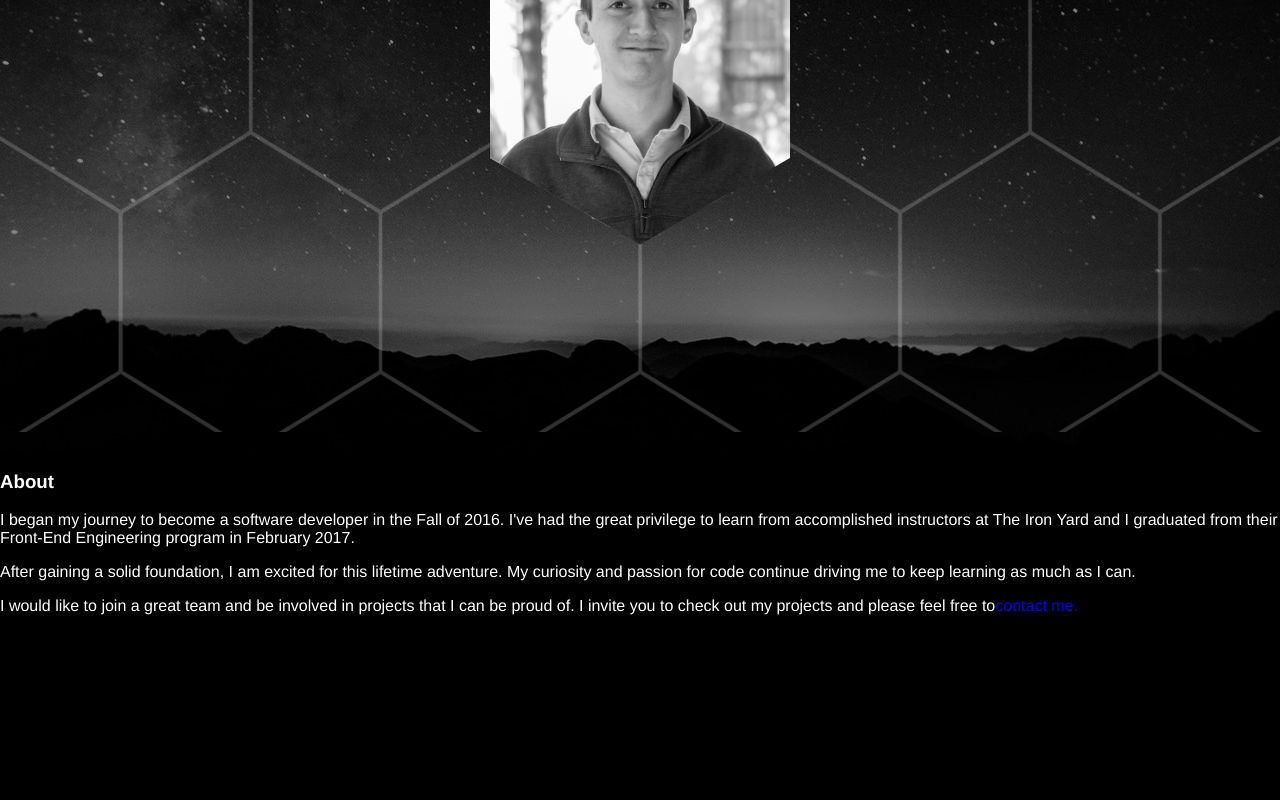
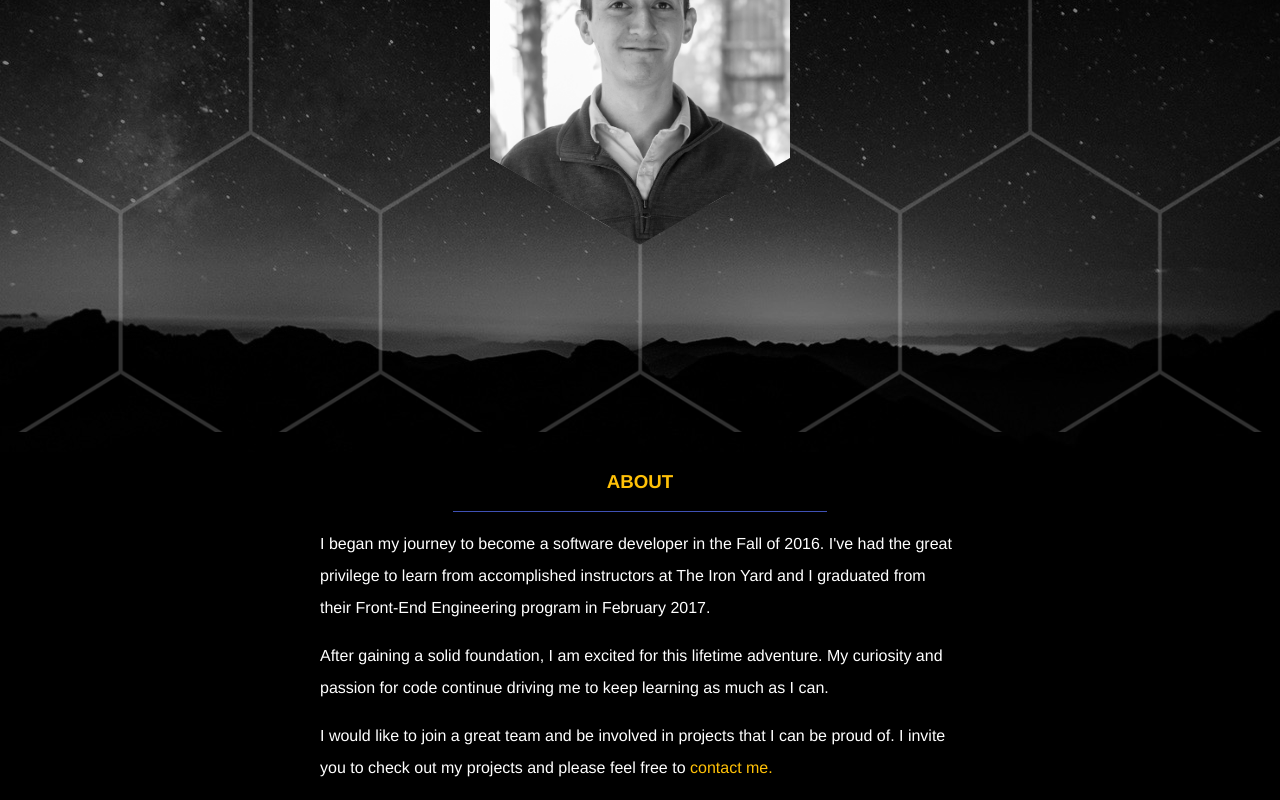
Before and after one commit to Gadget89/New-Portfolio, a React app: page / in a window 1280 px wide. Shown: the part 328-1128 px from the top of the page. Before the commit the page ends 959 px from the top, so only its background shows below. Built offline with nearby package versions, Linux system fonts and the light colour scheme.

Commit message:
Styled content in About.js

```diff
--- a/js/About.js
+++ b/js/About.js
@@ -7,21 +7,23 @@ export default createReactClass({
   render() {
     return (
       <section>
-        <h1 className="profile_txt">About</h1>
-        <p className="profile_txt">
+        <h1 className="heading_txt">about</h1>
+        <article className="about_wrapper">
+          <p className="">
             I began my journey to become a software developer in the Fall of 2016. I've had the great privilege to learn from accomplished instructors at The Iron Yard and I graduated from their Front-End Engineering program in February 2017.
           </p>
-        <p className="profile_txt">
+          <p className="">
             After gaining a solid foundation, I am excited for this lifetime adventure. My curiosity and passion for code continue driving me to keep learning as much as I can.
           </p>
-        <p className="profile_txt">
+          <p className="">
             I would like to join a great team and be involved in projects that I can be proud of. I invite you to check out my projects and please feel free to
               <a href="https://form.jotform.us/70884700284156"
                 target="_blank"
-              className="myContactInfo">
-              contact me.
+                className="myContactInfo"> contact me.
               </a>
             </p>
+        </article>
+
       </section>
     )
   }
--- a/public/styles/main.css
+++ b/public/styles/main.css
@@ -6,6 +6,7 @@
   box-sizing: border-box;
 }
 a {
+  color: #ffc107;
   text-decoration: none;
 }
 body {
@@ -20,8 +21,22 @@ li {
 #disabled_element {
   display: none;
 }
-.profile_txt {
+/**/
+.heading_txt {
+  border-bottom: solid 1px #3F51B5;
+  color: #ffc107;
+  margin: 0 auto;
+  padding: 1em;
+  text-align: center;
+  text-transform: uppercase;
+  width: 20em;
+}
+.about_wrapper {
   color: white;
+display: inline-block;
+line-height: 2;
+margin-left: 25%;
+width: 50%;
 }
 .landing {
   background: url(/styles/new.jpg);
```
Lines whose indentation alone changed are shown as unchanged.
